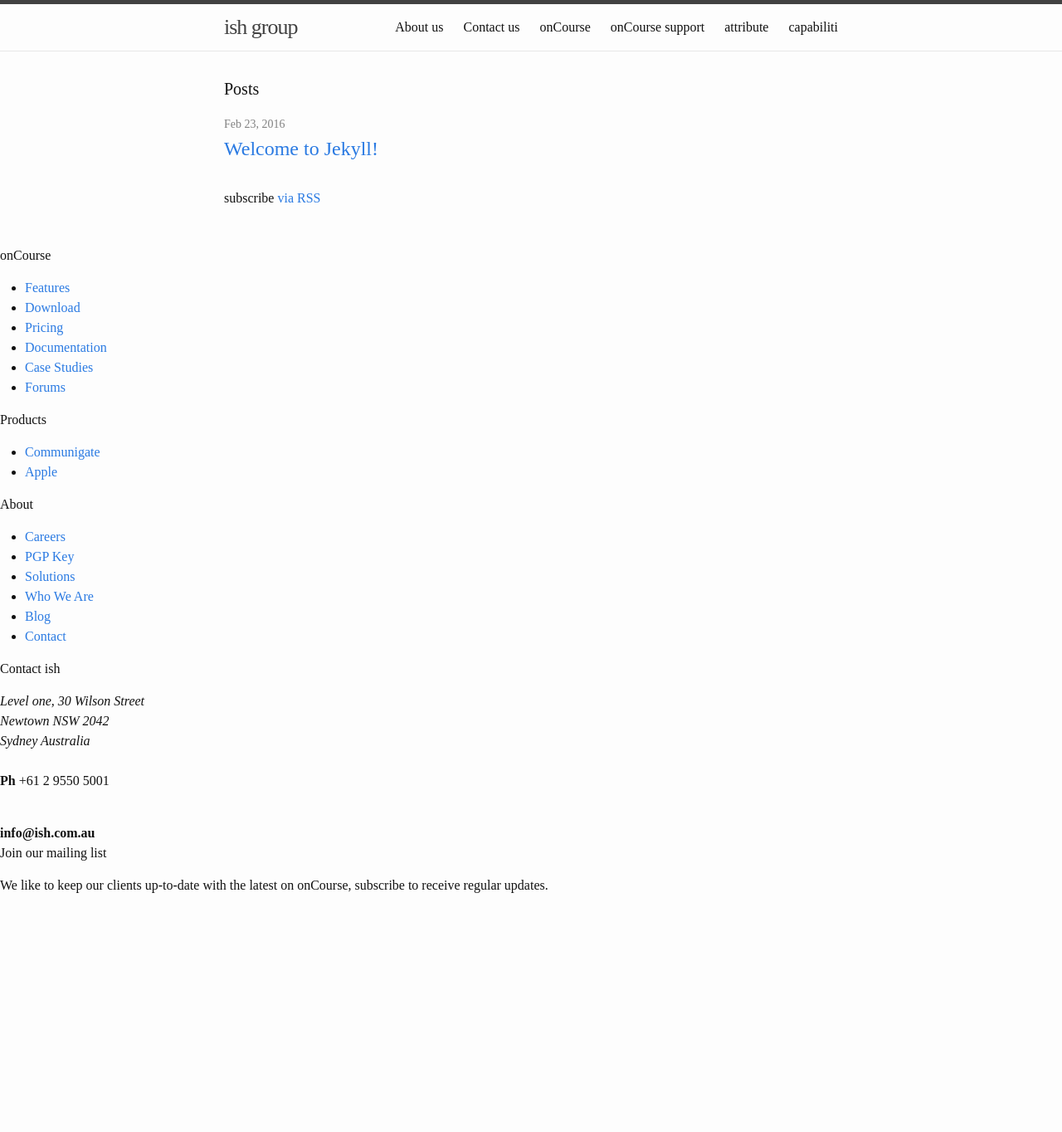
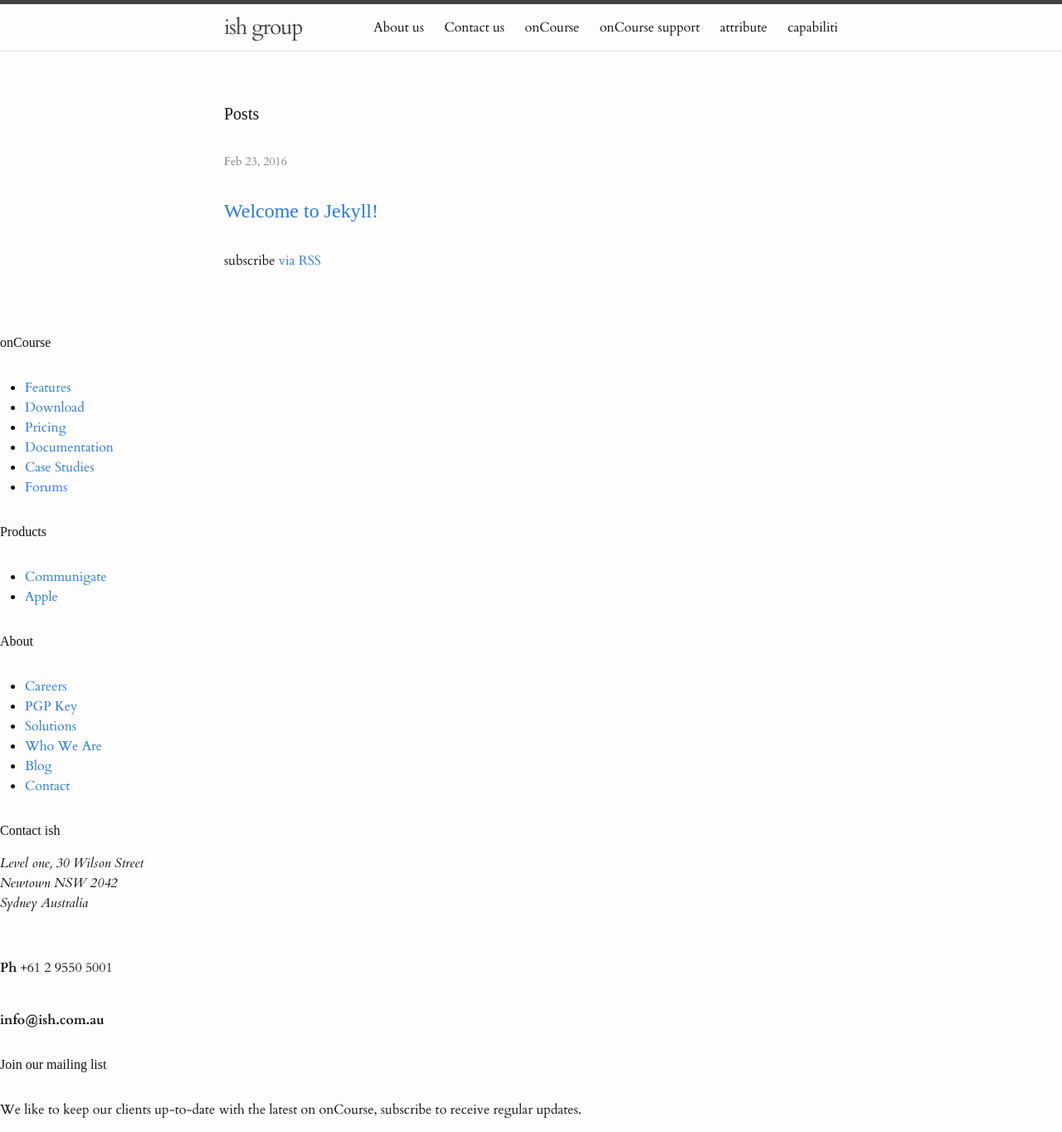
Before and after one commit to stephenmcilwaine/website, a Jekyll site: the page built from index.html, in a window 1280 px wide. Shown: the whole page at 83% size. Built offline with Jekyll 4.4.1, drawn with Linux system fonts in a browser that asks for light colours; some web fonts are replaced; before the commit the page ends 1094 px from its top, so only the background shows below that.

Commit message:
A few more interesting font choices

```diff
--- a/_includes/head.html
+++ b/_includes/head.html
@@ -12,5 +12,5 @@
   <link rel="stylesheet" href="{{ base }}/assets/css/main.css">
   <link rel="canonical" href="{{ page.url | replace:'index.html','' | prepend: site.baseurl | prepend: site.url }}">
   <link rel="alternate" type="application/rss+xml" title="{{ site.title }}" href="{{ base }}/feed.xml">
-  <link href='https://fonts.googleapis.com/css?family=Poly:400,400italic' rel='stylesheet' type='text/css'>
+  <link href='https://fonts.googleapis.com/css?family=Cardo:400,700,400italic|Port+Lligat+Slab' rel='stylesheet' type='text/css'>
 </head>
--- a/assets/css/_sass/_base.scss
+++ b/assets/css/_sass/_base.scss
@@ -35,6 +35,7 @@
 ul, ol, dl, figure,
 %vertical-rhythm {
     margin-bottom: $spacing-unit / 2;
+    margin-top: $spacing-unit;
 }
 
 
@@ -83,6 +84,7 @@
  */
 h1, h2, h3, h4, h5, h6 {
     font-weight: $base-font-weight;
+    font-family: 'Port Lligat Slab', serif;
 }
 
 
--- a/assets/css/main.scss
+++ b/assets/css/main.scss
@@ -3,7 +3,7 @@
 @charset "utf-8";
 
 // Our variables
-$base-font-family: 'Poly', serif;
+$base-font-family: 'Cardo', serif;
 $base-font-size:   16px;
 $base-font-weight: 400;
 $small-font-size:  $base-font-size * 0.875;
```
